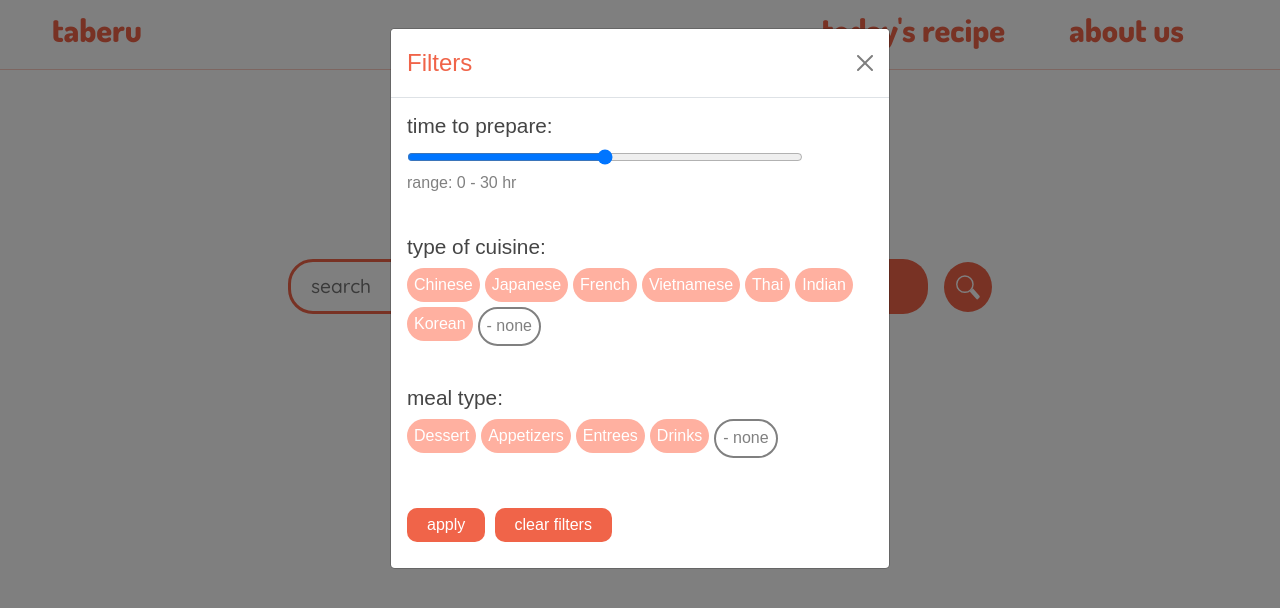
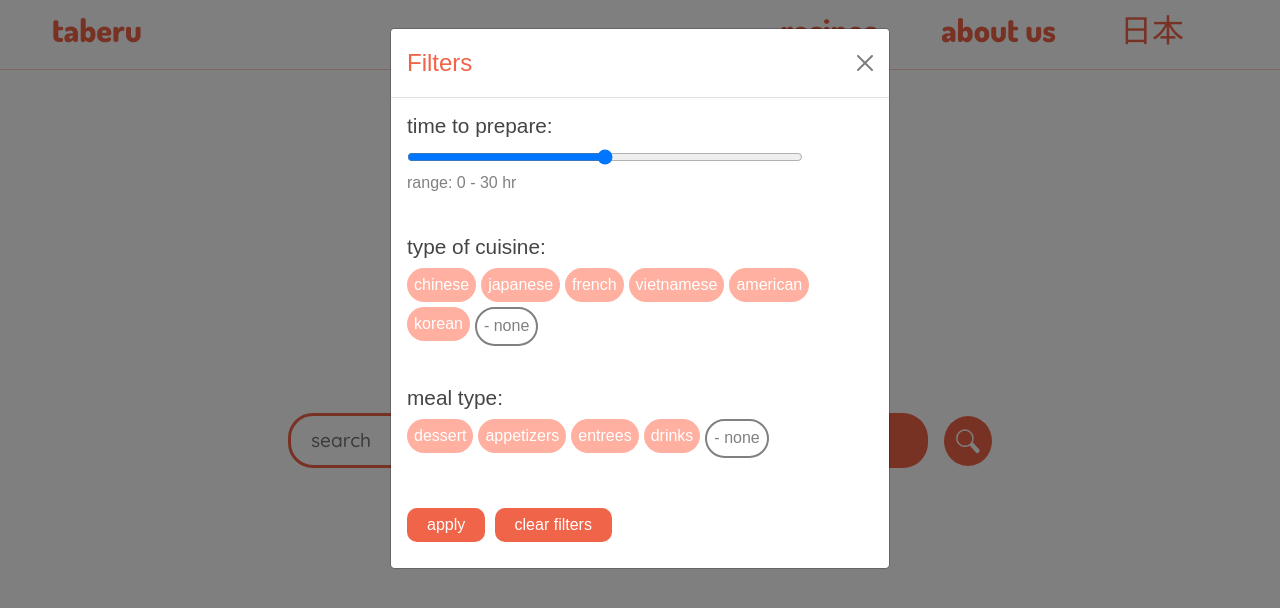
Before and after one commit to JjwangG/taberu, a React (Create React App) app: page / in a window 1280 px wide. Both pictures are taken after a click on the button "filter". Shown: the top 608 px of the page. Built offline with nearby package versions, Linux system fonts and the light colour scheme; a web font is replaced by a local one.

Commit message:
added bilingual aspect

```diff
--- a/src/About.js
+++ b/src/About.js
@@ -1,11 +1,15 @@
 import {Col} from 'react-bootstrap';
 import classes from './styles/About.module.scss'
 import React from 'react';
+import logo from './components/taberu_logo.svg'
 
 function About() {
     return (
         <div className={classes.main}>
             <Col className ={classes.main__container}>
+                <div>
+                    <img className  ={classes.main__container__img} src={logo} alt="logo" />
+                </div>
                 <h1 className ={classes.main__container__header}>about us</h1>
                 <p className ={classes.main__container__text}>
                     Whether you’re a foodie, an amateur cook, or a broke college student with a drawer full of
--- a/src/App.js
+++ b/src/App.js
@@ -19,6 +19,7 @@ const App = () => {
   const defaultFilters = {'time':0, 'cuisine':"", 'meal':""};
   const [filtersList, setFiltersList] = useState(Object.assign({}, defaultFilters));
   const [searchResultsList, setSearchResultsList] = useState(json['recipes']);
+  const [isEnglish, setIsEnglish] = useState(true);
   const todaysRecipe = 'no-knead focaccia';
 
   const onRecipesClick = (recipeName) => {
@@ -34,6 +35,10 @@ const App = () => {
     if (pageId == "landing"){
       setSearchResultsList(json['recipes']);
     }
+  }
+
+  const onLanguageToggle = () => {
+    setIsEnglish(!isEnglish);
   }
 
   const getCurrentRecipe= () => {
@@ -66,8 +71,8 @@ const App = () => {
 
   return (
       <div>
-        <NavBar onNavLinkClick={onNavClick}/>
-        { currentPage == 'landing' && <Landing onSearchClick={onSearchClicked} prevFilters={Object.assign({}, defaultFilters)} onFilterApply={onFilterApplyBtnClick}/>}
+        <NavBar onNavLinkClick={onNavClick} englishFlag = {isEnglish} onLanguageBtnToggle={onLanguageToggle}/>
+        { currentPage == 'landing' && <Landing englishFlag={isEnglish} onSearchClick={onSearchClicked} prevFilters={Object.assign({}, defaultFilters)} onFilterApply={onFilterApplyBtnClick}/>}
         { currentPage == 'searchResults' && <SearchResults onRecipeClick={onRecipesClick} allRecipes={searchResultsList}
           prevFilters={filtersList} onFilterApplyClick={onFilterApplyBtnClick} onSearchClick={onSearchClicked} />}
         { currentPage == 'recipes' && <RecipePage currentRecipe={getCurrentRecipe()}/>}
--- a/src/Landing.js
+++ b/src/Landing.js
@@ -4,27 +4,55 @@ import React from 'react';
 import { useState } from 'react';
 import Filter from './components/Filter';
 import icon from './components/searchIcon.svg';
+import logo from './components/taberu_logo.svg';
 
-function Landing({onSearchClick, prevFilters,onFilterApply}) {
+function Landing({englishFlag, onSearchClick, prevFilters,onFilterApply}) {
     const [buttonModal, setModal] = useState(false);
 
     function filterDialog(){
         setModal(true);
     }
 
+    const getLabel = (elemId) => {
+        switch(elemId) {
+            case 'search':
+                if (englishFlag){
+                    return "search"
+                }
+                return "検索する";
+                break;
+            case 'filter':
+                if (englishFlag){
+                    return "filter"
+                }
+                return "フィルター";
+                break;
+            case 'motto':
+                if (englishFlag){
+                    return "a sea of recipes at your fingertips"
+                }
+                return "ワンクリックであなたの指先でレシピの海";
+                break;
+        }
+
+    }
+
     return (
         <div className={classes.main}>
             <Col className ={classes.main__container}>
+            <div>
+                <img className  ={classes.main__container__img} src={logo} alt="logo" />
+            </div>
             <h1 className ={classes.main__container__header}> taberu </h1>
             <div className ={classes.main__container__search}>
-                <input onChange={() => console.log('landing')} type="text" placeholder="search" className ={classes.main__container__search__input}/>
-                <button type="button" onClick={filterDialog} className ={classes.main__container__search__filter}>filter</button>{' '}
+                <input onChange={() => console.log('landing')} type="text" placeholder={getLabel("search")} className ={classes.main__container__search__input}/>
+                <button type="button" onClick={filterDialog} className ={classes.main__container__search__filter}>{getLabel("filter")}</button>{' '}
                 <button type="button" onClick={() => onSearchClick()} className = {classes.main__container__search__btn}>
                     <img src = {icon} alt="" className = {classes.main__container__search__btn__icon}/>
                 </button>
             </div>
-            <p className ={classes.main__container__text}>a sea of recipes at your fingertips</p>
-            <Filter trigger = {buttonModal} setTrigger={setModal} filterList={prevFilters} onApplyClick = {onFilterApply}/>
+            <p className ={classes.main__container__text}>{getLabel("motto")}</p>
+            <Filter languageFlag={englishFlag} trigger = {buttonModal} setTrigger={setModal} filterList={prevFilters} onApplyClick = {onFilterApply}/>
             </Col>
         </div>
     );
--- a/src/components/Filter.js
+++ b/src/components/Filter.js
@@ -36,45 +36,177 @@ function Filter(props){
         setFilters(Object.assign({}, temp));
     }
 
+    const getLabel = (elemId) => {
+        switch(elemId) {
+            case 'filter':
+                if (props.languageFlag){
+                    return "Filters"
+                }
+                return "フィルター";
+                break;
+            case 'timetoprepare':
+                if (props.languageFlag){
+                    return "time to prepare:"
+                }
+                return "準備する時間：";
+                break;
+            case 'range':
+                if (props.languageFlag){
+                    return "range"
+                }
+                return "範囲";
+                break;
+            case 'hr':
+                if (props.languageFlag){
+                    return "hr"
+                }
+                return "アワー";
+                break;
+            case 'time0':
+                if (props.languageFlag){
+                    return "you have indicated you have no time preference"
+                }
+                return "時間の好みがないことを示しました";
+                break;
+            case 'cuisine':
+                if (props.languageFlag){
+                    return "type of cuisine:"
+                }
+                return "料理の種類：";
+                break;
+            case 'hr':
+                if (props.languageFlag){
+                    return "hr"
+                }
+                return "アワー";
+                break;
+            case 'chinese':
+                    if (props.languageFlag){
+                        return "chinese"
+                    }
+                    return "チャイニーズ";
+                    break;
+            case 'japanese':
+                if (props.languageFlag){
+                    return "japanese"
+                }
+                return "日本";
+                break;
+            case 'french':
+                    if (props.languageFlag){
+                        return "french"
+                    }
+                    return "フランス語";
+                    break;
+            case 'vietnamese':
+                if (props.languageFlag){
+                    return "vietnamese"
+                }
+                return "ベトナム";
+                break;
+            case 'american':
+                if (props.languageFlag){
+                    return "american"
+                }
+                return "アメリカン";
+                break;
+            case 'korean':
+                    if (props.languageFlag){
+                        return "korean"
+                    }
+                    return "韓国の";
+                    break;
+            case 'none':
+                if (props.languageFlag){
+                    return "none"
+                }
+                return "なし";
+                break;
+            case 'meal':
+                if (props.languageFlag){
+                    return "meal type: "
+                }
+                return "食事の種類：";
+                break;
+            case 'dessert':
+                if (props.languageFlag){
+                    return "dessert"
+                }
+                return "アメリカン";
+                break;
+            case 'appetizer':
+                    if (props.languageFlag){
+                        return "appetizers"
+                    }
+                    return "韓国の";
+                    break;
+            case 'entrees':
+                if (props.languageFlag){
+                    return "entrees"
+                }
+                return "プリモピアット";
+                break;
+            case 'drinks':
+                if (props.languageFlag){
+                    return "drinks"
+                }
+                return "飲み物";
+                break;
+            case 'apply':
+                if (props.languageFlag){
+                    return "apply"
+                }
+                return "申し込み";
+                break;
+            case 'clear':
+                if (props.languageFlag){
+                    return "clear filters"
+                }
+                return "クリアフィルター";
+                break;
+        }
+
+    }
+
+
     return(
         <Modal show={props.trigger} onHide={() => props.setTrigger(false)} className={classes.modal}>
             <Modal.Header closeButton className={classes.modal__header}>
-                <Modal.Title className={classes.modal__header__title}>Filters</Modal.Title>
+                <Modal.Title className={classes.modal__header__title}>{getLabel("filter")}</Modal.Title>
             </Modal.Header>
             <Modal.Body className={classes.modal__body}>
                 <div>
-                    <h2 className={classes.modal__body__header}>time to prepare: </h2>
+                    <h2 className={classes.modal__body__header}> {getLabel("timetoprepare")} </h2>
                     <input type="range" id="slider" className={classes.modal__body__slider}
                         value={sliderValue} min="0" max="60" onChange={handleSlider}/>{' '}
-                    <p className={classes.modal__body__p}>range: 0 - {sliderValue} hr</p>
-                    {sliderValue == 0 && <p className={classes.modal__body__p2}>you have indicated you have no time preference</p>}
+                    <p className={classes.modal__body__p}>{getLabel("range")}: 0 - {sliderValue} {getLabel("hr")}</p>
+                    {sliderValue == 0 && <p className={classes.modal__body__p2}>{getLabel("time0")}</p>}
                     <br/>
-                    <h2 className={classes.modal__body__header}>type of cuisine: </h2>
+                    <h2 className={classes.modal__body__header}>{getLabel("cuisine")} </h2>
                     <div className={classes.modal__body__grid}>
-                        <button onClick={() => onCuisineClick("chinese")} className={classes.modal__body__grid__btn}> Chinese </button>
-                        <button onClick={() => onCuisineClick("japanese")} className={classes.modal__body__grid__btn}> Japanese </button>
-                        <button onClick={() => onCuisineClick("french")} className={classes.modal__body__grid__btn}> French </button>
-                        <button onClick={() => onCuisineClick("vietnamese")} className={classes.modal__body__grid__btn}> Vietnamese </button>
-                        <button onClick={() => onCuisineClick("thai")} className={classes.modal__body__grid__btn}> Thai </button>
-                        <button onClick={() => onCuisineClick("indian")} className={classes.modal__body__grid__btn}> Indian </button>
-                        <button onClick={() => onCuisineClick("korean")} className={classes.modal__body__grid__btn}> Korean </button>
-                        <button onClick={() => onCuisineClick("none")} className={classes.modal__body__grid__btn2}> - none </button>
+                        <button onClick={() => onCuisineClick("chinese")} className={classes.modal__body__grid__btn}> {getLabel("chinese")} </button>
+                        <button onClick={() => onCuisineClick("japanese")} className={classes.modal__body__grid__btn}> {getLabel("japanese")} </button>
+                        <button onClick={() => onCuisineClick("french")} className={classes.modal__body__grid__btn}> {getLabel("french")} </button>
+                        <button onClick={() => onCuisineClick("vietnamese")} className={classes.modal__body__grid__btn}> {getLabel("vietnamese")} </button>
+                        <button onClick={() => onCuisineClick("american")} className={classes.modal__body__grid__btn}> {getLabel("american")} </button>
+                        <button onClick={() => onCuisineClick("korean")} className={classes.modal__body__grid__btn}> {getLabel("korean")} </button>
+                        <button onClick={() => onCuisineClick("none")} className={classes.modal__body__grid__btn2}> - {getLabel("none")} </button>
                     </div>
-                    <p className={classes.modal__body__p}>{filters.cuisine}</p>
+                    <p className={classes.modal__body__p}>{getLabel(filters.cuisine)}</p>
                     <br/>
-                    <h2 className={classes.modal__body__header}>meal type: </h2>
+                    <h2 className={classes.modal__body__header}>{getLabel("meal")}</h2>
                     <div className={classes.modal__body__grid}>
-                        <button onClick={() => onMealClick("dessert")} className={classes.modal__body__grid__btn}> Dessert </button>
-                        <button onClick={() => onMealClick("appetizer")} className={classes.modal__body__grid__btn}> Appetizers </button>
-                        <button onClick={() => onMealClick("entrees")} className={classes.modal__body__grid__btn}> Entrees </button>
-                        <button onClick={() => onMealClick("drinks")} className={classes.modal__body__grid__btn}> Drinks </button>
-                        <button onClick={() => onMealClick("none")} className={classes.modal__body__grid__btn2}> - none </button>
+                        <button onClick={() => onMealClick("dessert")} className={classes.modal__body__grid__btn}> {getLabel("dessert")} </button>
+                        <button onClick={() => onMealClick("appetizer")} className={classes.modal__body__grid__btn}> {getLabel('appetizer')} </button>
+                        <button onClick={() => onMealClick("entrees")} className={classes.modal__body__grid__btn}> {getLabel('entrees')} </button>
+                        <button onClick={() => onMealClick("drinks")} className={classes.modal__body__grid__btn}> {getLabel('drinks')} </button>
+                        <button onClick={() => onMealClick("none")} className={classes.modal__body__grid__btn2}> - {getLabel("none")} </button>
                     </div>
-                    <p className={classes.modal__body__p}>{filters.meal}</p>
+                    <p className={classes.modal__body__p}>{getLabel(filters.meal)}</p>
                     <br/>
                     <div>
-                        <button onClick={() => (props.setTrigger(false), props.onApplyClick(filters))} className = {classes.modal__body__applybtn}>apply</button>
-                        <button onClick={() => setFilters({'time':0, 'cuisine':"", 'meal':""})} className = {classes.modal__body__applybtn}>clear filters</button>
+                        <button onClick={() => (props.setTrigger(false), props.onApplyClick(filters))} className = {classes.modal__body__applybtn}>{getLabel("apply")}</button>
+                        <button onClick={() => {setFilters({'time':0, 'cuisine':"", 'meal':""}); setSlider(30)} } className = {classes.modal__body__applybtn}>{getLabel("clear")}</button>
                     </div>
 
                 </div>
--- a/src/components/NavBar.js
+++ b/src/components/NavBar.js
@@ -3,7 +3,30 @@ import classes from './../styles/NavBar.module.scss';
 import React from 'react';
 import { Link } from 'react-router-dom';
 
-function NavBar({onNavLinkClick}){
+function NavBar({onNavLinkClick, englishFlag, onLanguageBtnToggle}){
+    const getLabel = (elemId) => {
+        switch(elemId) {
+            case 'recipes':
+                if (englishFlag){
+                    return "recipes"
+                }
+                return "今日のレシピ";
+                break;
+            case 'about':
+                if (englishFlag){
+                    return "about us"
+                }
+                return "およそ";
+                break;
+            case 'language':
+                if (englishFlag){
+                    return "日本"
+                }
+                return "english";
+                break;
+        }
+
+    }
 
     return(
         <Navbar sticky="top" expand="lg" collapseOnSelect className={classes.nav}>
@@ -13,8 +36,11 @@ function NavBar({onNavLinkClick}){
             <Navbar.Toggle aria-controls="basic-navbar-nav"/>
             <Navbar.Collapse >
                 <Nav className={classes.nav__linkList}>
-                    <div onClick={() => onNavLinkClick("recipes")} ><h4 className={classes.nav__linkList__link}>today's recipe</h4></div>
-                    <div onClick={() => onNavLinkClick("about")}><h4 className={classes.nav__linkList__link}>about us</h4></div>
+                    <div onClick={() => onNavLinkClick("recipes")} ><h4 className={classes.nav__linkList__link}>{getLabel("recipes")}</h4></div>
+                    <div onClick={() => onNavLinkClick("about")}><h4 className={classes.nav__linkList__link}>{getLabel("about")}</h4></div>
+                    <div onClick={() => onLanguageBtnToggle()} title="This only works on the landing page, filter modal, and navbar">
+                        <h4 className={classes.nav__linkList__link}>{getLabel("language")}</h4>
+                    </div>
                 </Nav>
             </Navbar.Collapse>
         </Navbar>
--- a/src/styles/About.module.scss
+++ b/src/styles/About.module.scss
@@ -4,7 +4,10 @@
     &__container{
         text-align: center;
         padding: 8vmin;
+        &__imgContainer{
+            width: 30vw;
 
+        }
         &__header{
             font-family: $Header;
             font-size: 4rem;
--- a/src/styles/Landing.module.scss
+++ b/src/styles/Landing.module.scss
@@ -2,12 +2,14 @@
 
 .main{
     &__container{
+        margin-top: 30px;
         display: flex;
         flex-direction: column;
         align-items: center;
-
+        &__img{
+            width: 90%;
+        }
         &__header{
-            padding-top: 7vh;
             font-family: $Header;
             color: $accent;
             font-size: 6.5rem;
@@ -20,8 +22,9 @@
         &__search{
             flex-direction: row;
             padding-bottom: 15px;
-
+            align-items: center;
             &__input{
+                align-self: center;
                 text-align: start;
                 width: 35vw;
                 font-family: $Body;
@@ -29,7 +32,6 @@
                 color: rgb(157, 157, 157);
                 padding: 10px;
                 padding-left: 20px;
-                margin: 12px 12px;
                 border-radius: 25px 0 0px 25px;
                 border: 3px solid $accent;
                 margin: 0;
--- a/src/styles/NavBar.module.scss
+++ b/src/styles/NavBar.module.scss
@@ -46,5 +46,6 @@
                 background: #fde9e5;
             }
         }
+
     }
 }
--- a/src/styles/SearchResults.module.scss
+++ b/src/styles/SearchResults.module.scss
@@ -68,6 +68,7 @@
                 margin-left: 5px;
                 font-size: 1.5rem;
                 font-family: $Body;
+                margin-bottom: 50px;
             }
         }
     }
```
Also changed, not shown: src/SearchResults.js (+8 -1 lines), src/components/taberu_logo.svg (added), src/components/taberu_logo2.svg (added).
